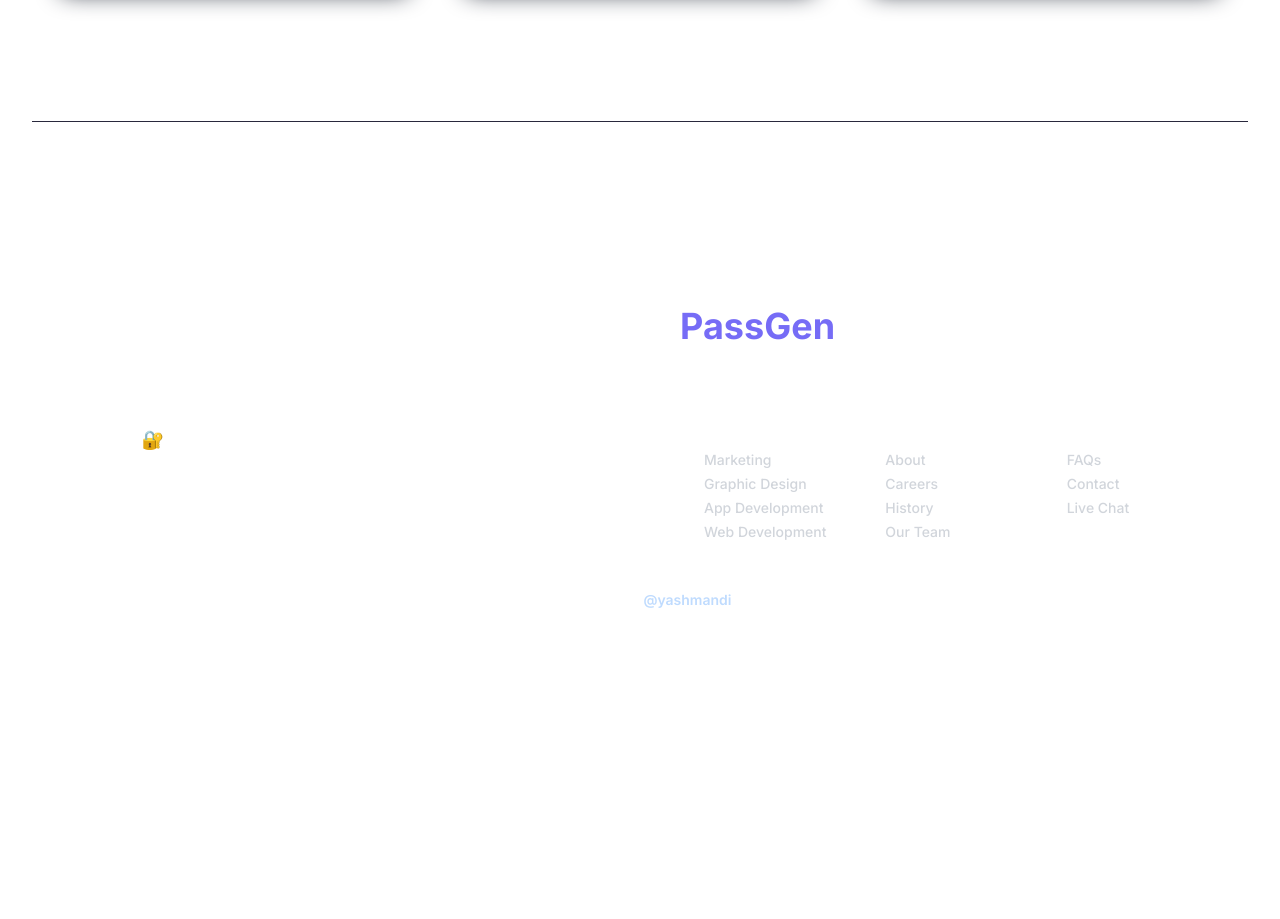
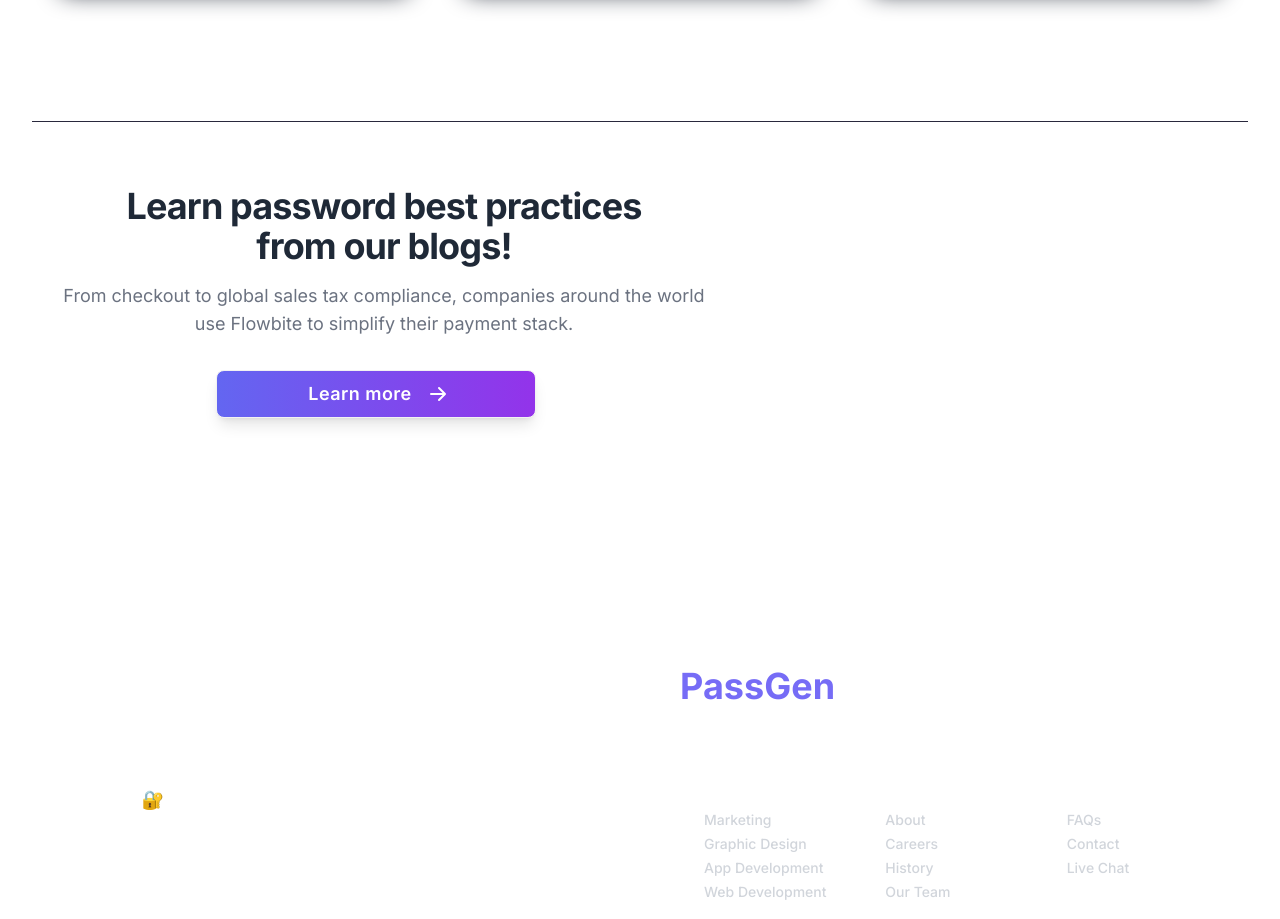
Before and after one commit to yashmandi/password-gen, a React (Vite) app: page / in a window 1280 px wide. Shown: the part 1260-2179 px from the top of the page. Before the commit the page ends 1902 px from the top, so only its background shows below. Built offline with nearby package versions, Linux system fonts and the light colour scheme.

Commit message:
mesage update in section

```diff
--- /dev/null
+++ b/src/components/BlogSection.jsx
@@ -0,0 +1,25 @@
+import React from 'react'
+
+const BlogSection = () => {
+    return (
+        <div>
+            <section className="">
+                <div className="grid max-w-screen-xl px-4 py-8 mx-auto lg:gap-8 xl:gap-0 lg:py-16 lg:grid-cols-12">
+                    <div className="mr-auto place-self-center lg:col-span-7">
+                        <h1 className="max-w-2xl mb-4 text-4xl font-extrabold tracking-tight leading-none md:text-5xl xl:text-4xl dark:text-white">Learn password best practices <br /> from our blogs!</h1>
+                        <p className="max-w-2xl mb-6 font-light text-gray-500 lg:mb-8 md:text-lg lg:text-md dark:text-gray-400">From checkout to global sales tax compliance, companies around the world use Flowbite to simplify their payment stack.</p>
+                        <a href="#" className="btn bg-gradient-to-r from-indigo-500 to-purple-600 hover:from-indigo-600 hover:to-purple-700 px-4 w-48 mr-4 rounded-lg text-white text-base sm:text-lg w-80 font-semibold tracking-wide shadow-lg transform transition-transform duration-300 hover:shadow-2xl">
+                            Learn more
+                            <svg className="w-5 h-5 ml-2 -mr-1" fill="currentColor" viewBox="0 0 20 20" xmlns="http://www.w3.org/2000/svg"><path fill-rule="evenodd" d="M10.293 3.293a1 1 0 011.414 0l6 6a1 1 0 010 1.414l-6 6a1 1 0 01-1.414-1.414L14.586 11H3a1 1 0 110-2h11.586l-4.293-4.293a1 1 0 010-1.414z" clip-rule="evenodd"></path></svg>
+                        </a>
+                    </div>
+                    <div className="hidden lg:mt-0 lg:col-span-5 lg:flex">
+
+                    </div>
+                </div>
+            </section>
+        </div>
+    )
+}
+
+export default BlogSection
--- a/src/pages/Home.jsx
+++ b/src/pages/Home.jsx
@@ -3,6 +3,7 @@ import Navbar from "../components/Navbar";
 import PasswordGeneratorBox from "../components/PasswordGeneratorBox";
 import Footer from "../components/Footer";
 import Section from "../components/Section";
+import BlogSection from "../components/BlogSection";
 
 const Home = () => {
   return (
@@ -31,6 +32,7 @@ const Home = () => {
       </main>
       <Section />
       <hr className="border-[#29283c] mt-20" />
+      <BlogSection />
       <Footer />
     </div>
   );
```
